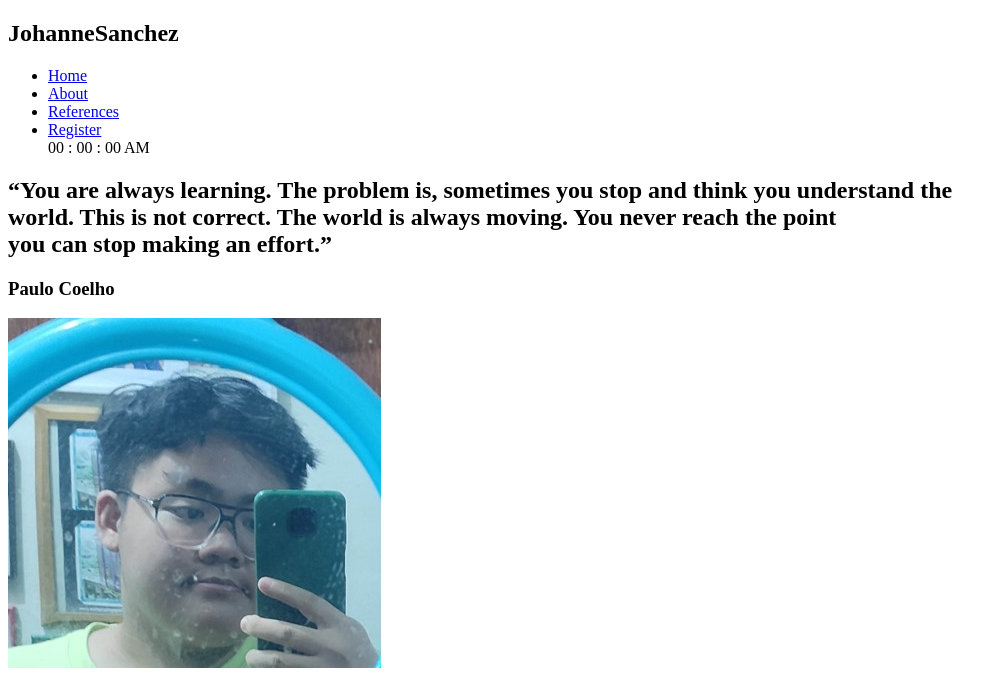
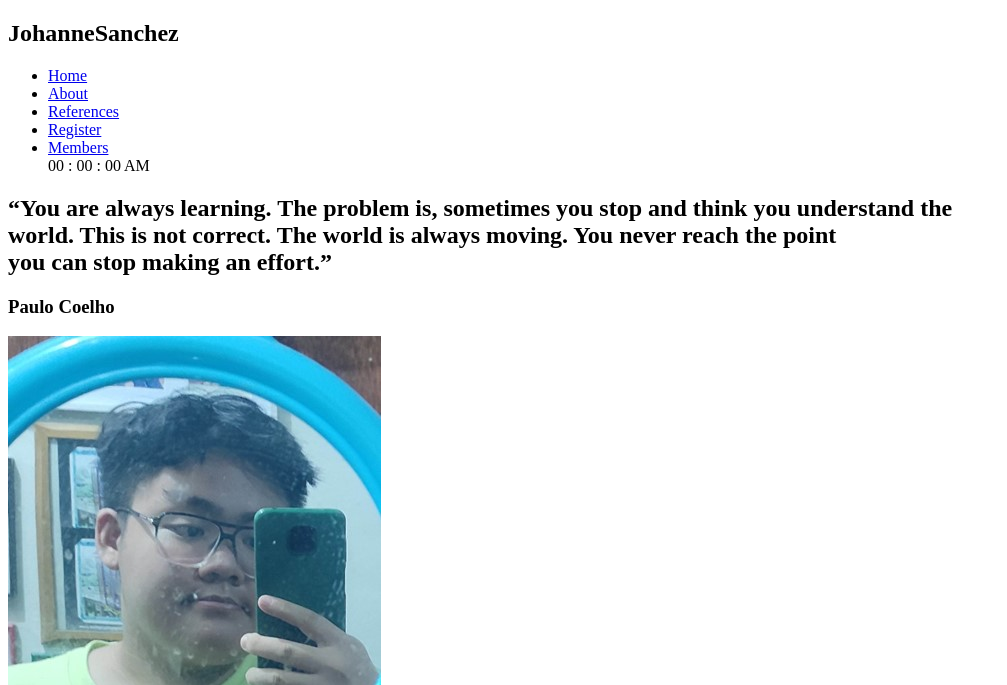
Before and after one commit to APCjesanchez/lab3, a CodeIgniter 4 app: the page made by ci4/app/Views/pages/home.php in a window 1280 px wide. Shown: the top 685 px of the page, without its empty margins (0-1007 px from the left). Run offline with PHP 8.4 and a stand-in for CodeIgniter, Linux system fonts and the light colour scheme; the template is opened without the code that fills it, so the values that code supplies are empty; some libraries are stand-ins or nearby versions; some web fonts are replaced.

Commit message:
new members tab

```diff
--- a/ci4/app/Views/pages/home.php
+++ b/ci4/app/Views/pages/home.php
@@ -21,7 +21,8 @@
             <li><a href = "#hero">Home</a></li>
             <li><a href = "#content-about">About</a></li>
             <li><a href = "#content-references">References</a></li>
-            <li><a href = "guest">Register</a></li>
+            <li><a href = "index.php/guest/create">Register</a></li>
+            <li><a href = "guest">Members</a></li>
         <span id="time">
             <span id="hours">00</span>
             <span>:</span>
```
